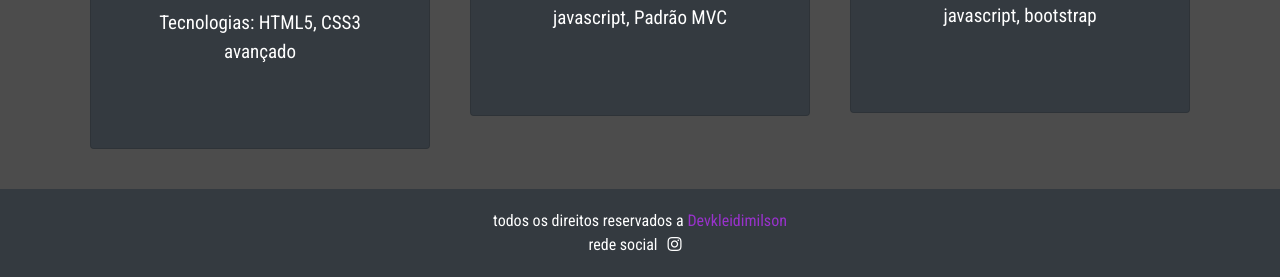
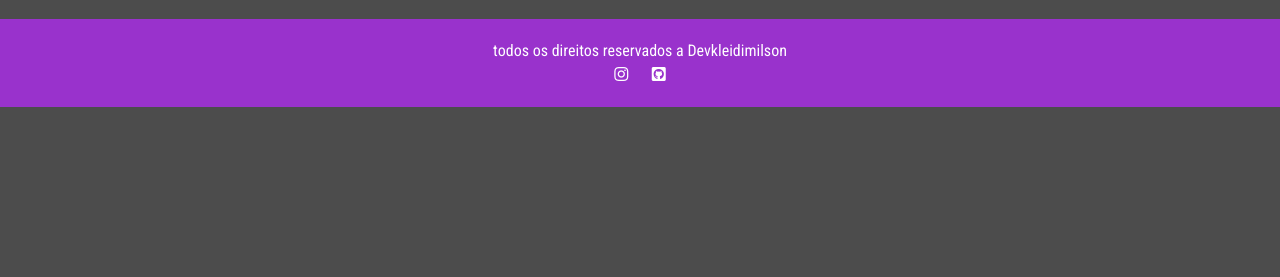
Before and after one commit to kleidimilson/Portifolio, a PHP site: page / in a window 1280 px wide. Shown: the part 4310-4587 px from the top of the page. After the commit the page ends 4417 px from the top, so only its background shows below. Run offline with PHP 8.4, Linux system fonts and the light colour scheme; some libraries are stand-ins or nearby versions; some web fonts are replaced.

Commit message:
Projeto final

```diff
--- a/estilos/main.css
+++ b/estilos/main.css
@@ -124,6 +124,7 @@ a:hover {
     background-attachment: fixed;
 
     width: 100%;
+    height: 630px;;
 }
 
 .redes-sociais{
@@ -163,6 +164,9 @@ a:hover {
     font-family:  'Roboto Condensed', sans-serif;
     padding: 10px;
 }
+.footer{
+    background: #9932CC;
+}
 #footer-space{
     padding: 20px;
 }
--- a/index.html
+++ b/index.html
@@ -230,11 +230,12 @@
 
          </section>
 
-        <footer class="bg-dark">
+        <footer class="footer">
             <div id="footer-space" class="container">
                 <div class="row">
-                    <div class="col-md-12 col-sm-12 text-center bg-dark text-white redes-sociais"  >
-                        todos os direitos reservados a <spam class="spam">Devkleidimilson</spam><br> rede social<a class="redes-sociais" href="https://www.instagram.com/kmilson_/"><i class="fab fa-instagram text-white" ></i></a>
+                    <div class="col-md-12 col-sm-12 text-center text-white redes-sociais"  >
+                        todos os direitos reservados a Devkleidimilson<br><a class="redes-sociais" href="https://www.instagram.com/kmilson_/"><i class="fab fa-instagram text-white" ></i></a>
+                        <a class="redes-sociais" href="https://github.com/kleidimilson/tecword.gitub.io"><i class="fab fa-github-square text-white"></i></a>
                     </div>
                 </div>
             </div>
```
